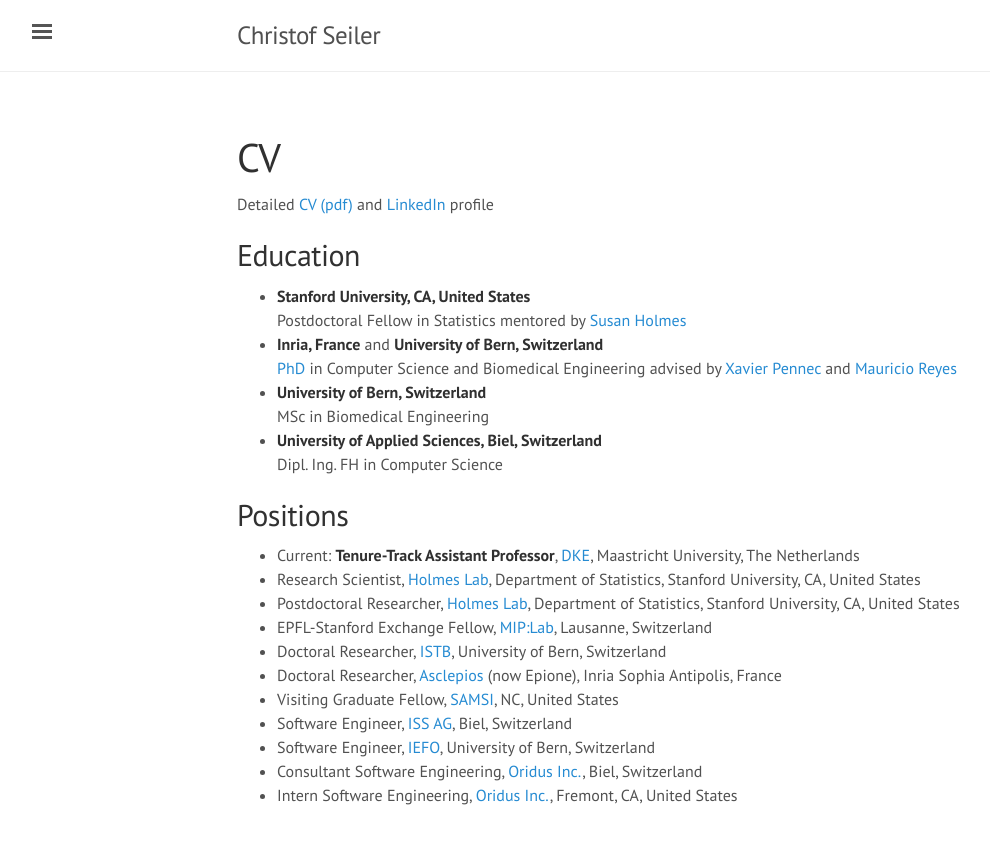
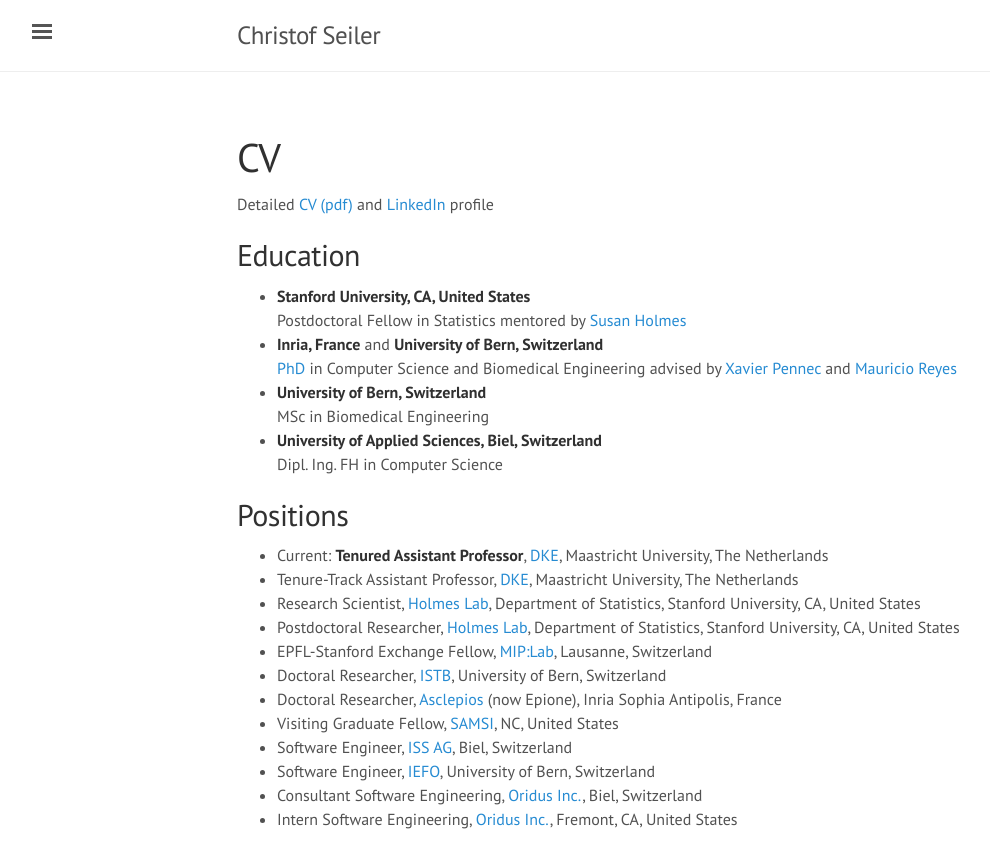
Before and after one commit to ChristofSeiler/ChristofSeiler.github.io, a Jekyll site: the page built from about.md, in a window 1280 px wide. Shown: the top 868 px of the page, without its empty margins (3-993 px from the left). Built offline with Jekyll 4.4.1, drawn with Linux system fonts in a browser that asks for light colours.

Commit message:
added tenure

```diff
--- a/about.md
+++ b/about.md
@@ -18,7 +18,8 @@
 
 ## Positions
 
-* Current: **Tenure-Track Assistant Professor**, [DKE](https://www.maastrichtuniversity.nl/about-um/faculties/science-and-engineering/fse-departments/department-data-science-and-knowledge), Maastricht University, The Netherlands
+* Current: **Tenured Assistant Professor**, [DKE](https://www.maastrichtuniversity.nl/about-um/faculties/science-and-engineering/fse-departments/department-data-science-and-knowledge), Maastricht University, The Netherlands
+* Tenure-Track Assistant Professor, [DKE](https://www.maastrichtuniversity.nl/about-um/faculties/science-and-engineering/fse-departments/department-data-science-and-knowledge), Maastricht University, The Netherlands
 * Research Scientist, [Holmes Lab](http://statweb.stanford.edu/~susan/lab_index.html), Department of Statistics, Stanford University, CA, United States
 * Postdoctoral Researcher, [Holmes Lab](http://statweb.stanford.edu/~susan/lab_index.html), Department of Statistics, Stanford University, CA, United States
 * EPFL-Stanford Exchange Fellow, [MIP:Lab](https://miplab.epfl.ch/), Lausanne, Switzerland
```
Also changed, not shown: 1 other file.
